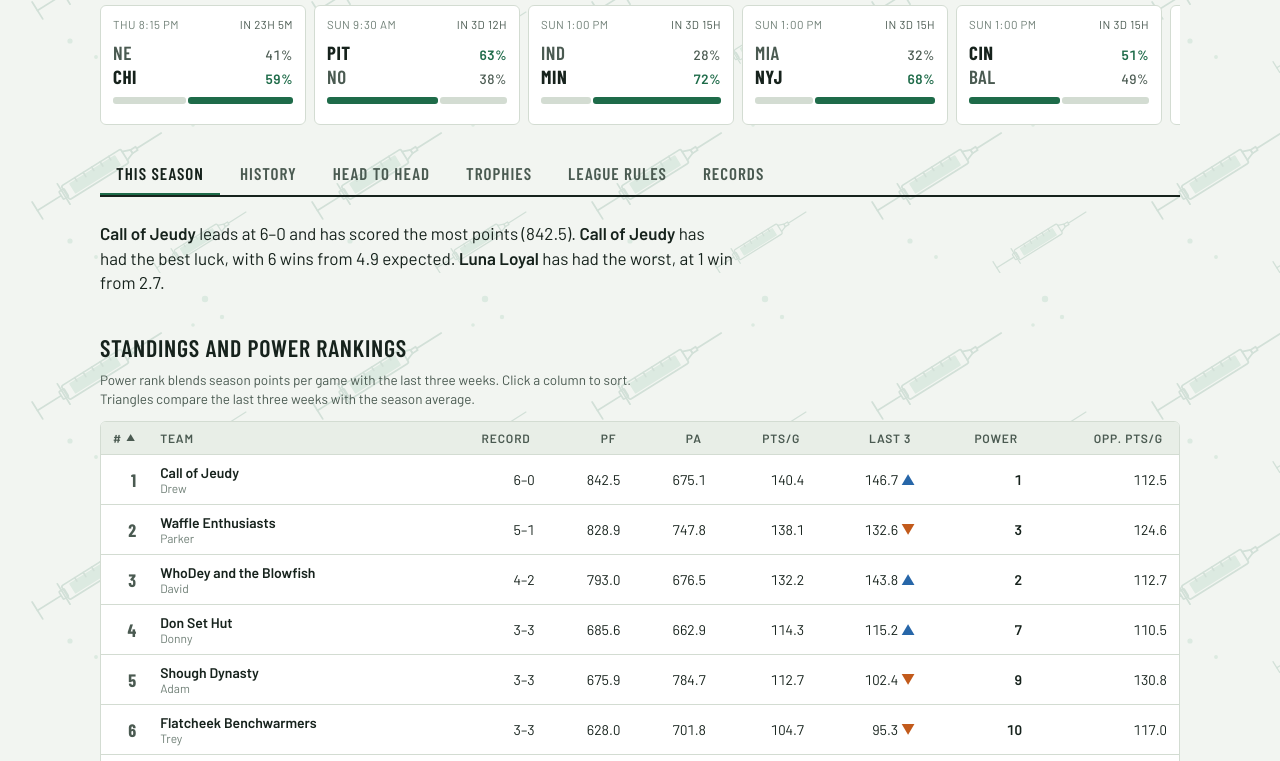
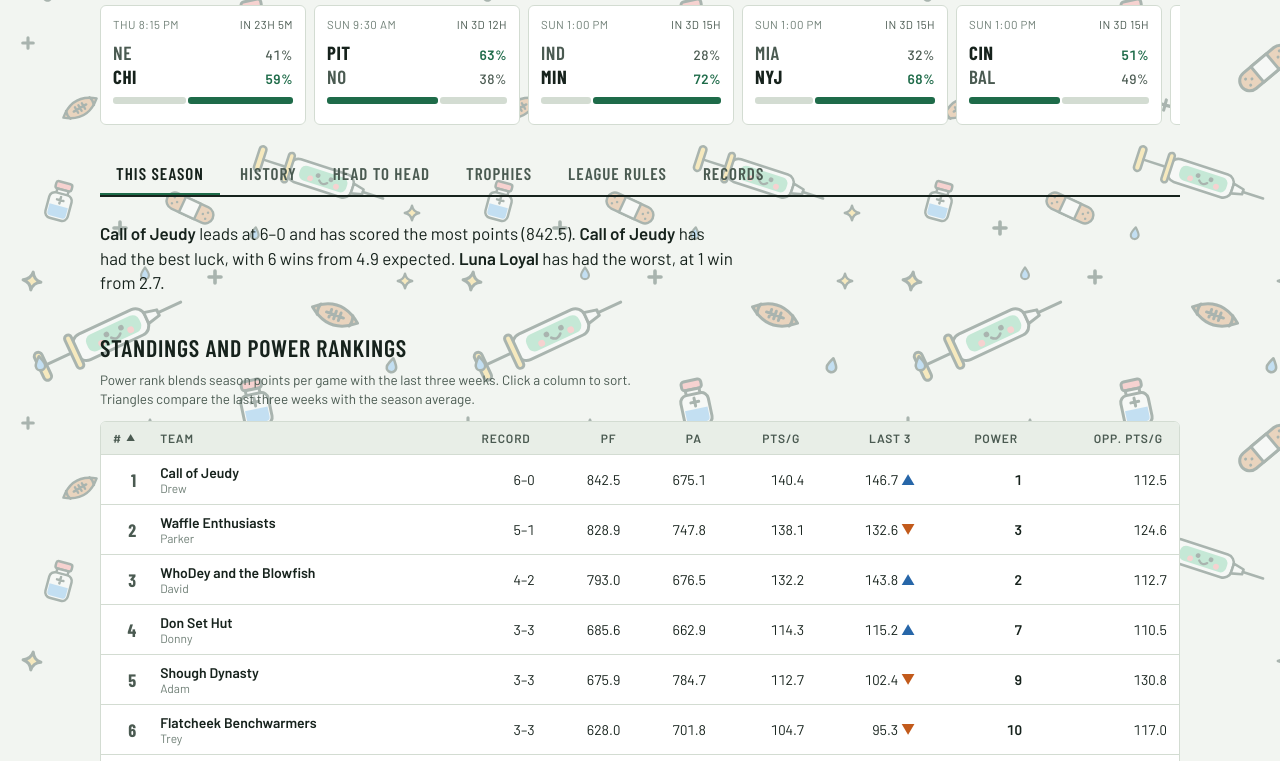
Before and after one commit to jgantt0-code/pf1-dashboard, a plain HTML site: page index.html in a window 1280 px wide. Shown: the part 127-888 px from the top of the page. Drawn offline with nearby package versions, Linux system fonts and the light colour scheme.

Commit message:
Add files via upload

```diff
--- a/index.html
+++ b/index.html
@@ -18,30 +18,34 @@
   --pos-tint:#2766A8;
   --font-display:"Barlow Condensed","Arial Narrow",Arial,sans-serif;
   --font-body:"Barlow",system-ui,-apple-system,"Segoe UI",sans-serif;
-  --pat-line:#1E6B49;    /* syringe outline */
-  --pat-liquid:#5FAE84;  /* syringe dose */
-  --pat-op:.15;
+  --c-ink:#1F3A30;       /* cartoon outline */
+  --c-w:#FFFFFF;
+  --c1:#6FCFA0; --c2:#6BB6F2; --c3:#FFD35C; --c4:#FF8F8F; --c5:#D9955C;
+  --pat-op:.34;
   color-scheme:light;
 }
 @media (prefers-color-scheme:dark){
   :root:not([data-theme="light"]){
     --bg:#0E1512;--surface:#16201B;--surface-2:#1D2924;--ink:#E6EEE9;--ink-2:#A6B5AC;--ink-3:#84948B;
-    --line:#2A3832;--accent:#5FC08D;--heat:#2F7D58;--pos:#6AA6E2;--neg:#E58A4F;--pat-line:#5FC08D;--pat-liquid:#2F7D58;--pat-op:.16;color-scheme:dark;
+    --line:#2A3832;--accent:#5FC08D;--heat:#2F7D58;--pos:#6AA6E2;--neg:#E58A4F;--c-ink:#A9E8C9;--c-w:#20332B;--c1:#2FA073;--c2:#3C86C9;--c3:#D9A93A;--c4:#D96A6A;--c5:#A8693A;--pat-op:.26;color-scheme:dark;
   }
 }
 :root[data-theme="dark"]{
   --bg:#0E1512;--surface:#16201B;--surface-2:#1D2924;--ink:#E6EEE9;--ink-2:#A6B5AC;--ink-3:#84948B;
-  --line:#2A3832;--accent:#5FC08D;--heat:#2F7D58;--pos:#6AA6E2;--neg:#E58A4F;--pat-line:#5FC08D;--pat-liquid:#2F7D58;--pat-op:.16;color-scheme:dark;
+  --line:#2A3832;--accent:#5FC08D;--heat:#2F7D58;--pos:#6AA6E2;--neg:#E58A4F;--c-ink:#A9E8C9;--c-w:#20332B;--c1:#2FA073;--c2:#3C86C9;--c3:#D9A93A;--c4:#D96A6A;--c5:#A8693A;--pat-op:.26;color-scheme:dark;
 }
 *{box-sizing:border-box}
 body{background:var(--bg);color:var(--ink);font-family:var(--font-body);font-size:15px;line-height:1.45;
   padding-block:0 56px;padding-left:max(16px,env(safe-area-inset-left,0px));padding-right:max(16px,env(safe-area-inset-right,0px))}
 .wrap{max-width:1080px;margin:0 auto;position:relative;z-index:1}
-/* needle wallpaper */
+/* cartoon wallpaper */
 .needles{position:fixed;inset:0;width:100%;height:100%;z-index:0;pointer-events:none;opacity:var(--pat-op)}
-.needles .ln{fill:none;stroke:var(--pat-line);stroke-width:1.7;stroke-linecap:round;stroke-linejoin:round}
-.needles .dose{fill:var(--pat-liquid);stroke:none}
-.needles .drop{fill:var(--pat-liquid);stroke:none}
+.needles .o{stroke:var(--c-ink);stroke-width:3;stroke-linecap:round;stroke-linejoin:round;fill:none}
+.needles .k{fill:var(--c-ink);stroke:none}
+.needles .n{stroke:none}
+.needles .f1{fill:var(--c1)}.needles .f2{fill:var(--c2)}.needles .f3{fill:var(--c3)}.needles .f4{fill:var(--c4)}.needles .f5{fill:var(--c5)}.needles .fw{fill:var(--c-w)}
+@media (max-width:560px){.needles{opacity:calc(var(--pat-op)*.72)}}
+.needles .sm{stroke:var(--c-ink);stroke-width:2.6;stroke-linecap:round;fill:none}
 header{padding-block:28px 18px;display:flex;flex-wrap:wrap;gap:6px 24px;align-items:baseline;justify-content:space-between}
 h1{font-family:var(--font-display);font-weight:700;font-size:clamp(34px,6vw,52px);line-height:1;letter-spacing:.01em;text-transform:uppercase;margin:0;text-wrap:balance}
 .meta{color:var(--ink-2);font-size:14px;margin:0}
@@ -226,27 +230,63 @@ footer p{margin:0 0 8px}
 
 <svg class="needles" aria-hidden="true" focusable="false" xmlns="http://www.w3.org/2000/svg">
   <defs>
-    <symbol id="syr" viewBox="0 0 150 26" overflow="visible">
-      <rect class="dose" x="44" y="7" width="54" height="12" rx="1"/>
-      <line class="ln" x1="3" y1="3" x2="3" y2="23"/>
-      <line class="ln" x1="3" y1="13" x2="31" y2="13"/>
-      <rect class="ln" x="31" y="8.5" width="6" height="9" rx="1"/>
-      <rect class="ln" x="36" y="5" width="70" height="16" rx="2"/>
-      <line class="ln" x1="34" y1="1" x2="34" y2="25"/>
-      <line class="ln" x1="52" y1="5" x2="52" y2="9"/>
-      <line class="ln" x1="62" y1="5" x2="62" y2="10"/>
-      <line class="ln" x1="72" y1="5" x2="72" y2="9"/>
-      <line class="ln" x1="82" y1="5" x2="82" y2="10"/>
-      <line class="ln" x1="92" y1="5" x2="92" y2="9"/>
-      <path class="ln" d="M106 8 L114 11 L114 15 L106 18"/>
-      <rect class="ln" x="114" y="11" width="6" height="4"/>
-      <line class="ln" x1="120" y1="13" x2="149" y2="13"/>
+    <symbol id="syr" viewBox="0 0 160 40" overflow="visible">
+      <rect class="o f3" x="2" y="5" width="8" height="30" rx="4"/>
+      <line class="o" x1="10" y1="20" x2="42" y2="20"/>
+      <rect class="o fw" x="42" y="6" width="78" height="28" rx="10"/>
+      <rect class="n f1" x="55" y="11" width="58" height="18" rx="7"/>
+      <rect class="o f3" x="37" y="2" width="7" height="36" rx="3.5"/>
+      <circle class="k" cx="77" cy="18" r="2.8"/><circle class="k" cx="93" cy="18" r="2.8"/>
+      <circle class="n f4" cx="69" cy="24" r="3.4"/><circle class="n f4" cx="101" cy="24" r="3.4"/>
+      <path class="sm" d="M80 23 Q85 28.5 90 23"/>
+      <path class="o fw" d="M120 14 L133 17 L133 23 L120 26 Z"/>
+      <line class="o" x1="133" y1="20" x2="158" y2="20"/>
     </symbol>
-    <pattern id="needlePat" width="280" height="200" patternUnits="userSpaceOnUse">
-      <use href="#syr" x="0" y="0" width="150" height="26" transform="translate(28 128) rotate(-32)"/>
-      <use href="#syr" x="0" y="0" width="150" height="26" transform="translate(150 188) rotate(-32) scale(.72)"/>
-      <circle class="drop" cx="205" cy="26" r="3.2"/><circle class="drop" cx="222" cy="44" r="2.2"/><circle class="drop" cx="193" cy="52" r="1.8"/>
-      <circle class="drop" cx="70" cy="168" r="2.6"/><circle class="drop" cx="96" cy="184" r="1.9"/>
+    <symbol id="vial" viewBox="0 0 34 50" overflow="visible">
+      <rect class="o f4" x="7" y="2" width="20" height="9" rx="3"/>
+      <rect class="o fw" x="10" y="11" width="14" height="6"/>
+      <rect class="o fw" x="3" y="16" width="28" height="32" rx="7"/>
+      <path class="n f2" d="M5.5 31 H28.5 V41 a4 4 0 0 1 -4 4 H9.5 a4 4 0 0 1 -4 -4 Z"/>
+      <path class="o" d="M17 20 v8 M13 24 h8"/>
+    </symbol>
+    <symbol id="band" viewBox="0 0 64 24" overflow="visible">
+      <rect class="o f5" x="2" y="2" width="60" height="20" rx="10"/>
+      <rect class="o fw" x="22" y="2" width="20" height="20"/>
+      <circle class="k" cx="10" cy="8" r="1.5"/><circle class="k" cx="10" cy="16" r="1.5"/><circle class="k" cx="15" cy="12" r="1.5"/>
+      <circle class="k" cx="54" cy="8" r="1.5"/><circle class="k" cx="54" cy="16" r="1.5"/><circle class="k" cx="49" cy="12" r="1.5"/>
+    </symbol>
+    <symbol id="ball" viewBox="0 0 52 30" overflow="visible">
+      <path class="o f5" d="M2 15 Q26 -5 50 15 Q26 35 2 15 Z"/>
+      <path class="o" d="M17 15 H35 M21 11 V19 M26 11 V19 M31 11 V19"/>
+      <path class="o" d="M9 9.5 Q7 15 9 20.5 M43 9.5 Q45 15 43 20.5"/>
+    </symbol>
+    <symbol id="spark" viewBox="0 0 20 20" overflow="visible">
+      <path class="o f3" d="M10 1 Q11.5 8.5 19 10 Q11.5 11.5 10 19 Q8.5 11.5 1 10 Q8.5 8.5 10 1 Z"/>
+    </symbol>
+    <symbol id="plus" viewBox="0 0 16 16" overflow="visible"><path class="o" style="stroke-width:3.6" d="M8 2 V14 M2 8 H14"/></symbol>
+    <symbol id="drop" viewBox="0 0 14 20" overflow="visible"><path class="o f2" d="M7 2 Q12.5 10 12.5 13 a5.5 5.5 0 0 1 -11 0 Q1.5 10 7 2 Z"/></symbol>
+    <pattern id="needlePat" width="440" height="380" patternUnits="userSpaceOnUse">
+      <use href="#syr" x="-80" y="-20" width="160" height="40" transform="translate(110 82) rotate(-25)"/>
+      <use href="#ball" x="-26" y="-15" width="52" height="30" transform="translate(335 62) rotate(20)"/>
+      <use href="#vial" x="-17" y="-25" width="34" height="50" transform="translate(255 150) rotate(-12)"/>
+      <use href="#band" x="-32" y="-12" width="64" height="24" transform="translate(385 195) rotate(-40)"/>
+      <use href="#syr" x="-48" y="-12" width="96" height="24" transform="translate(190 222) rotate(35)"/>
+      <use href="#ball" x="-21" y="-12" width="42" height="24" transform="translate(80 235) rotate(-30)"/>
+      <use href="#syr" x="-68" y="-17" width="136" height="34" transform="translate(320 305) rotate(18)"/>
+      <use href="#vial" x="-14" y="-21" width="28" height="42" transform="translate(60 328) rotate(15)"/>
+      <use href="#band" x="-28" y="-10" width="56" height="20" transform="translate(190 335) rotate(25)"/>
+      <use href="#spark" x="-10" y="-10" width="20" height="20" transform="translate(32 28) rotate(8)"/>
+      <use href="#spark" x="-8" y="-8" width="16" height="16" transform="translate(405 28)"/>
+      <use href="#spark" x="-9" y="-9" width="18" height="18" transform="translate(150 175)"/>
+      <use href="#spark" x="-8" y="-8" width="16" height="16" transform="translate(412 340)"/>
+      <use href="#plus" x="-8" y="-8" width="16" height="16" transform="translate(215 24)"/>
+      <use href="#plus" x="-7" y="-7" width="14" height="14" transform="translate(28 170)"/>
+      <use href="#plus" x="-7" y="-7" width="14" height="14" transform="translate(285 232) rotate(15)"/>
+      <use href="#plus" x="-8" y="-8" width="16" height="16" transform="translate(120 355)"/>
+      <use href="#drop" x="-6" y="-9" width="12" height="18" transform="translate(40 110) rotate(-10)"/>
+      <use href="#drop" x="-6" y="-9" width="12" height="18" transform="translate(392 112) rotate(12)"/>
+      <use href="#drop" x="-5" y="-8" width="10" height="16" transform="translate(145 20)"/>
+      <use href="#drop" x="-5" y="-8" width="10" height="16" transform="translate(255 360) rotate(8)"/>
     </pattern>
   </defs>
   <rect width="100%" height="100%" fill="url(#needlePat)"/>
```
